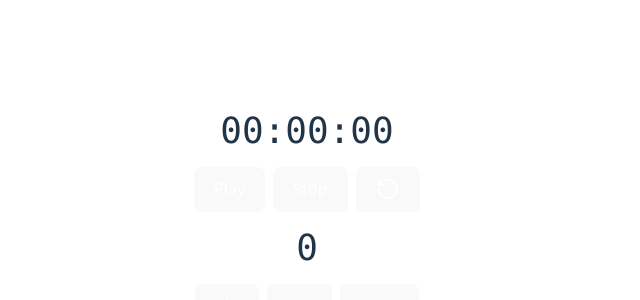
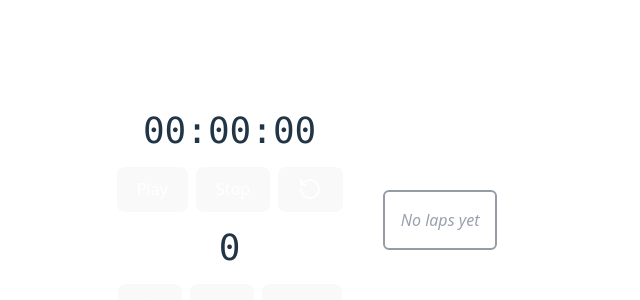
Before and after one commit to econsalvo/timer, a React (Vite) app: page / in a window 1280 px wide. Shown: the part 180-480 px from the top of the page, without its empty margins (333-973 px from the left). Built offline with nearby package versions, Linux system fonts and the light colour scheme.

Commit message:
Add lap times

```diff
--- a/index.html
+++ b/index.html
@@ -2,7 +2,7 @@
 <html lang="en">
   <head>
     <meta charset="UTF-8" />
-    <link rel="icon" type="image/svg+xml" href="/vite.svg" />
+    <link rel="icon" type="image/svg+xml" href="/stopwatch.svg" />
     <link href="/src/style.css" rel="stylesheet">
     <meta name="viewport" content="width=device-width, initial-scale=1.0" />
     <title>Timer</title>
--- /dev/null
+++ b/src/components/LapTimes.tsx
@@ -0,0 +1,31 @@
+import { useEffect, useRef } from "react";
+
+interface LapTimesProps {
+    laps: number[];
+    formatTime: (ms: number) => string;
+}
+
+export default function LapTimes(props: LapTimesProps) {
+    const { laps, formatTime } = props;
+    const containerRef = useRef<HTMLDivElement | null>(null);
+
+    useEffect(() => {
+        if (containerRef.current) {
+            containerRef.current.scrollTop = containerRef.current.scrollHeight;
+        }
+    }, [laps]);
+
+    return (
+        <div ref={containerRef} className="border-gray-500/70 border-2 rounded-md p-4 min-h-5 max-h-48 overflow-y-auto overflow-x-hidden">
+            {laps.length > 0 ? (
+                laps.map((lap, index) => (
+                    <div key={index} className="flex px-3 py-1 text-white border-b border-white/20 last:border-none">
+                        {`${index + 1}) ${formatTime(lap)}`}
+                    </div>
+                ))
+            ) : (
+                <div className="text-gray-400 italic">No laps yet</div>
+            )}
+        </div>
+    );
+}
--- a/src/components/Timer.tsx
+++ b/src/components/Timer.tsx
@@ -1,10 +1,13 @@
 import { Minus, Plus, RotateCcw } from 'lucide-react';
 import { useCallback, useEffect, useRef, useState } from 'react';
+import LapTimes from './LapTimes';
 
 export default function Timer() {
     const [time, setTime] = useState(0);
     const [running, setRunning] = useState(false);
     const [repCount, setRepCount] = useState(0);
+    const [laps, setLaps] = useState<number[]>([]);
+
     const intervalRef = useRef<number | null>(null);
 
     useEffect(() => {
@@ -33,12 +36,27 @@
     }, []);
 
     const resetTimer = useCallback(() => {
+        if (running && time > 0) {
             setRepCount((prev) => prev + 1);
+            setLaps((prev) => [...prev, time]);
+        }
         setRunning(false);
         setTime(0);
+    }, [running, time]);
+
+    const clearAll = useCallback(() => {
+        setRunning(false);
+        setTime(0);
+        setRepCount(0);
+        setLaps([]);
+    }, []);
+
+    const decrementRepCount = useCallback(() => {
+        setRepCount((prev) => Math.max(prev - 1, 0));
     }, []);
 
     return (
+        <div className="flex flex-row items-center gap-10">
             <div className="flex flex-col items-center space-y-4">
                 <div className="text-4xl font-mono">{formatTime(time)}</div>
                 <div className="flex space-x-2">
@@ -57,13 +75,15 @@
                     <button className="flex px-4 py-2 text-white rounded" onClick={() => setRepCount(prev => prev + 1)} >
                         <Plus />
                     </button>
-                <button className="flex px-4 py-2 text-white rounded" onClick={() => setRepCount(prev => prev - 1)} >
+                    <button className="flex px-4 py-2 text-white rounded" onClick={decrementRepCount} >
                         <Minus />
                     </button>
-                <button className="flex px-4 py-2 text-white rounded" onClick={() => setRepCount(0)} >
+                    <button className="flex px-4 py-2 text-white rounded" onClick={clearAll} >
                         Clear
                     </button>
                 </div>
             </div>
+            <LapTimes laps={laps} formatTime={formatTime} />
+        </div>
     );
 }
```
Also changed, not shown: public/stopwatch.svg (added). Lines whose indentation alone changed are shown as unchanged.
